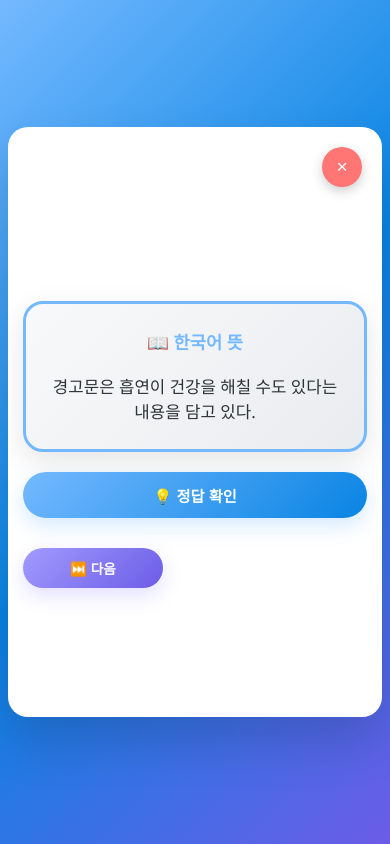
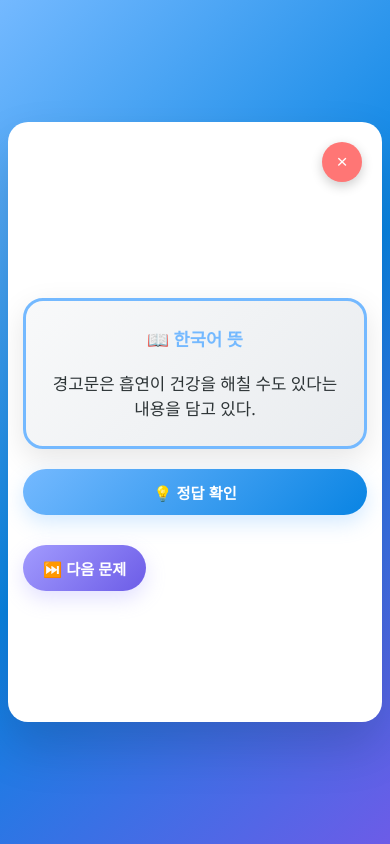
Before and after one commit to wildisign/Eng_quiz, a plain HTML site: page index.html in a window 390 px wide. Both pictures are taken after a click on the button "🚀 퀴즈 시작". Drawn offline with nearby package versions, Linux system fonts and the light colour scheme.

Commit message:
Update index.html

```diff
--- a/index.html
+++ b/index.html
@@ -361,9 +361,9 @@
             }
 
             .container {
-                height: auto;
-                min-height: 70vh;
+                height: 600px;
                 max-height: 90vh;
+                min-height: 500px;
                 border-radius: 20px;
                 overflow: hidden;
             }
@@ -512,8 +512,8 @@
                     💡 정답 확인
                 </button>
                 <div class="controls-row">
-                    <button class="btn btn-small btn-secondary" onclick="nextQuestion()">
-                        ⏭️ 다음
+                    <button class="btn btn-secondary" onclick="nextQuestion()">
+                        ⏭️ 다음 문제
                     </button>
                 </div>
             </div>
```
